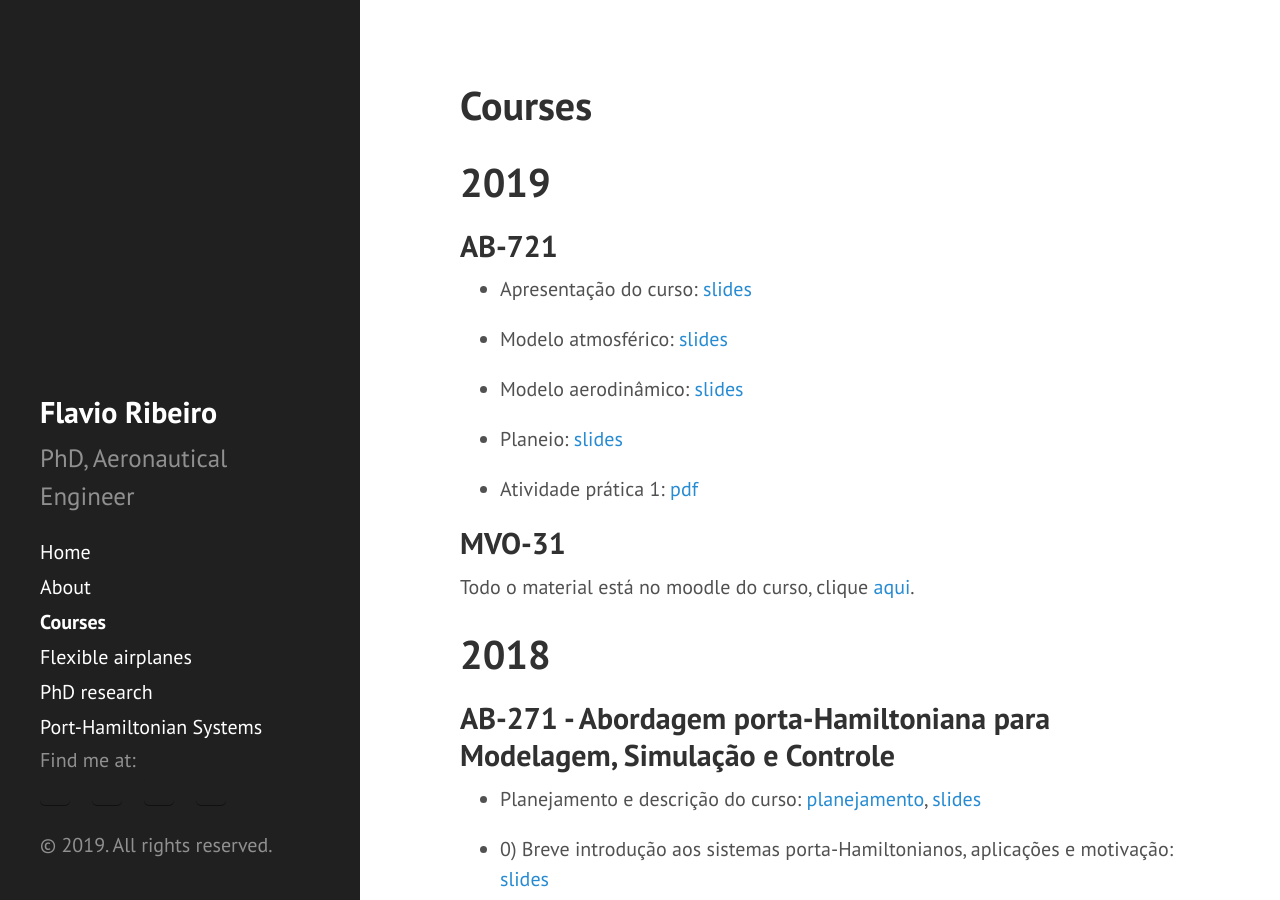
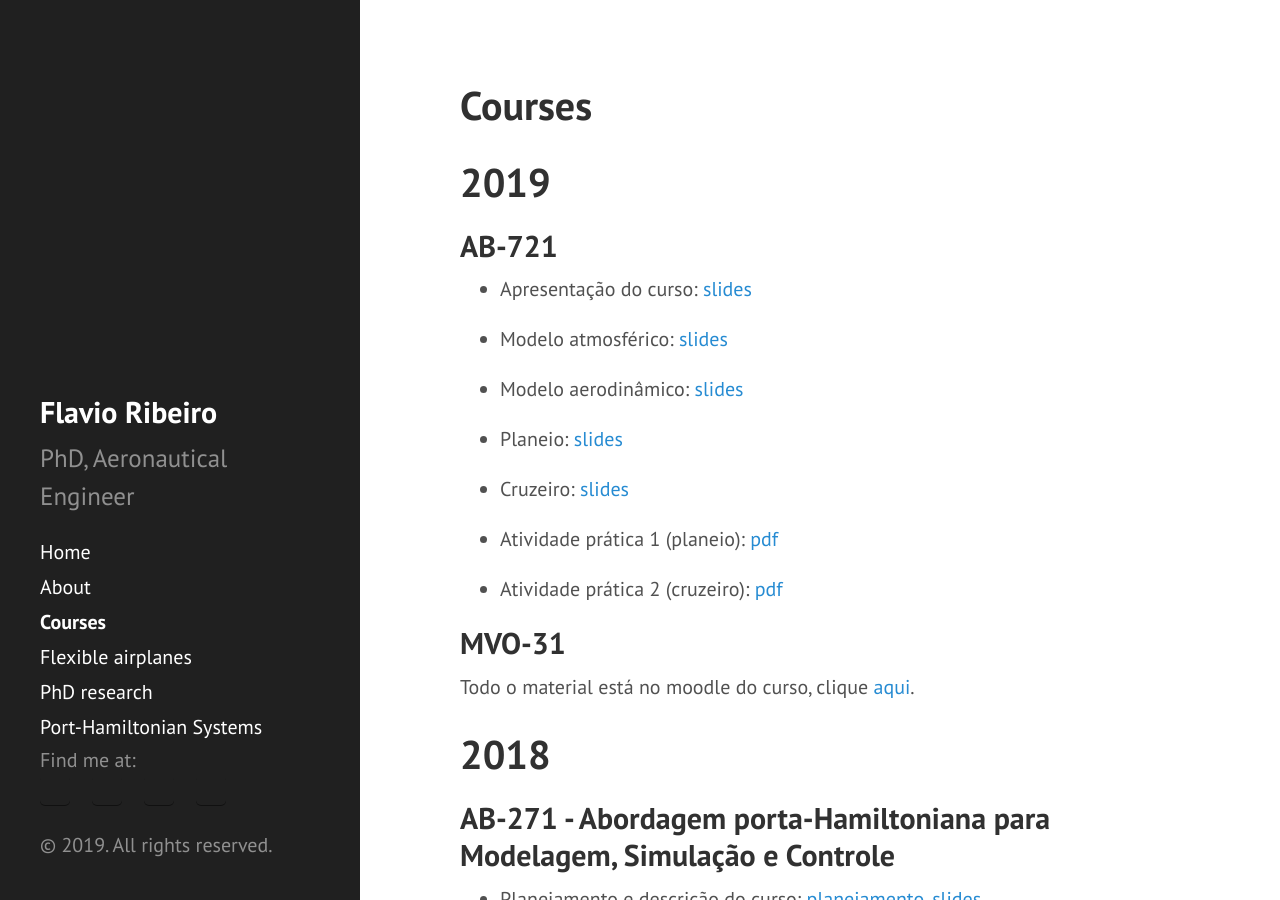
Before and after one commit to flavioluiz/flavioluiz.github.io, a Jekyll site: the page built from courses.md, in a window 1280 px wide and 900 px high. Built offline with Jekyll 4.4.1, drawn with Linux system fonts in a browser that asks for light colours.

Commit message:
inclusao dos pdfs do dia 28 de maio

```diff
--- a/courses.md
+++ b/courses.md
@@ -14,7 +14,11 @@ title: Courses
 
 * Planeio: [slides](http://flavioluiz.github.io/cursos/2019/ab721/3planeio.pdf)
 
-* Atividade prática 1: [pdf](http://flavioluiz.github.io/cursos/2019/ab721/lab1.pdf)
+* Cruzeiro: [slides](http://flavioluiz.github.io/cursos/2019/ab721/3cruzeiro.pdf)
+
+* Atividade prática 1 (planeio): [pdf](http://flavioluiz.github.io/cursos/2019/ab721/lab1.pdf)
+
+* Atividade prática 2 (cruzeiro): [pdf](http://flavioluiz.github.io/cursos/2019/ab721/lab2.pdf)
 
 ## MVO-31
 Todo o material está no moodle do curso, clique [aqui](http://mecvoo.moodlecloud.com).
```
Also changed, not shown: 2 other files.
